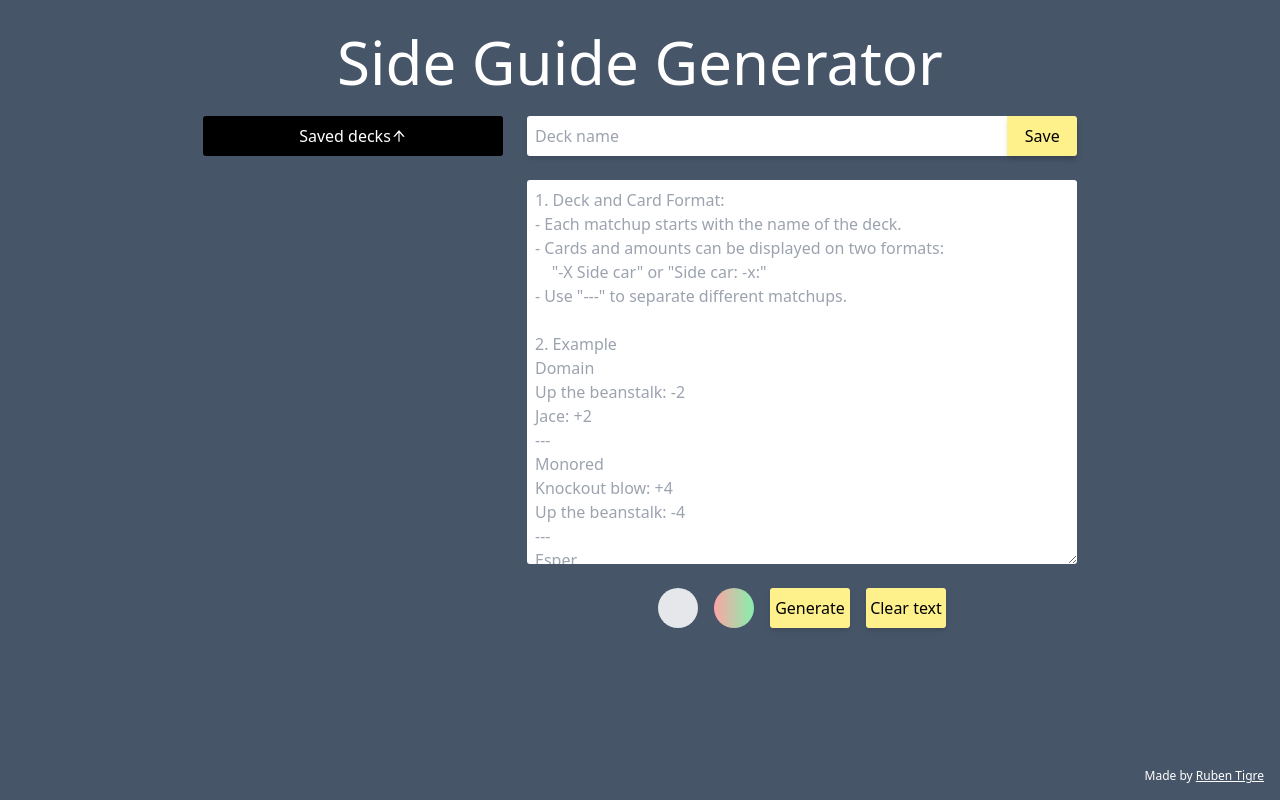
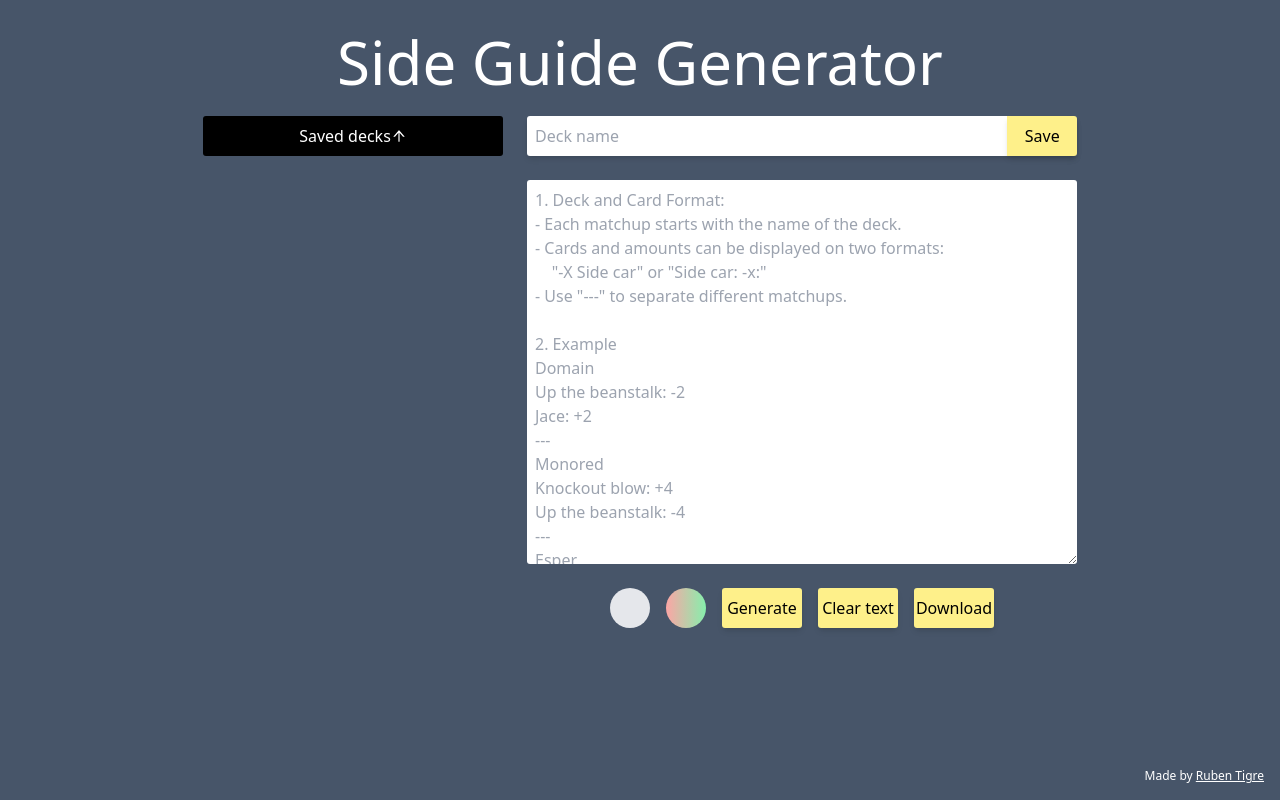
Before and after one commit to TigreDev/sideguidegenerator, a React (Create React App) app: page / in a window 1280 px wide. Built offline with nearby package versions, Linux system fonts and the light colour scheme.

Commit message:
finished download

```diff
--- a/package.json
+++ b/package.json
@@ -12,6 +12,7 @@
     "@types/react-dom": "^18.2.18",
     "autoprefixer": "^10.4.16",
     "classnames": "^2.5.1",
+    "html-to-image": "^1.11.11",
     "postcss": "^8.4.33",
     "postcss-cli": "^9.1.0",
     "postcss-preset-env": "^7.8.3",
--- a/src/MatchupTable.tsx
+++ b/src/MatchupTable.tsx
@@ -13,7 +13,7 @@ export function MatchupTable({ matchups, colorSchema }: { matchups: Matchup[], c
     const { getHeaderNameVariant, getMainCellVariant, getSideCellVariant } = useTableVariants(colorSchema);
 
     return (
-        <table>
+        <table id='print'>
             <thead>
                 <tr>
                     <th ></th>
--- a/src/components/Button/index.tsx
+++ b/src/components/Button/index.tsx
@@ -1,4 +1,5 @@
 import classNames from 'classnames';
+
 export type ButtonProps = React.ComponentProps<'button'> & {
     variant?: 'primary' | 'warning'
 }
@@ -6,9 +7,15 @@ export type ButtonProps = React.ComponentProps<'button'> & {
 const variants = {
     'primary': 'rounded-[3px] shadow-md bg-yellow-200 hover:bg-yellow-400 hover:shadow-lg',
     'warning': 'rounded-[3px] shadow-md bg-red-600 hover:bg-red-500 hover:shadow-lg',
+    'disabled': 'bg-gray-400 hover:bg-gray-400'
 }
 
 export const Button = ({ variant = 'primary', className, ...props }: ButtonProps) => {
-    const styles = classNames(variants[variant], className);
+    const styles = classNames(className, {
+        [variants.primary]: variant === 'primary',
+        [variants.warning]: variant === 'warning',
+        [variants.disabled]: !!props.disabled,
+
+    });
     return <button className={styles} {...props} />
 }
--- a/src/components/Home/GeneratorForm.tsx
+++ b/src/components/Home/GeneratorForm.tsx
@@ -2,6 +2,7 @@ import { MatchupTable } from "../../MatchupTable";
 import { useGeneratorForm } from "../../hooks/useGeneratorForm";
 import { placeholderText } from "../../utils/const";
 import { Button } from "../Button";
+import { PrintButton } from "../PrintButton/PrintButton";
 import { SaveDeckForm } from "../SaveDeckForm/SaveDeckForm";
 
 function GeneratorForm() {
@@ -11,13 +12,16 @@ function GeneratorForm() {
         <div className="flex flex-col items-center gap-6 ">
             <SaveDeckForm guide={guideText} />
             <textarea className="w-full min-h-32 md:min-h-96 md:w-[550px] px-2 py-2 overflow-y-scroll rounded-[3px]" value={guideText} onChange={handleChange} id='guideText' placeholder={placeholderText} />
-            <div className="flex flex-row gap-4">
+            <div className="flex flex-row gap-4 ">
                 <button className="bg-gray-200 rounded-full min-w-10 min-h-10 hover:bg-gray-300 " onClick={() => setColorSchema("grays")} />
                 <button className="bg-gradient-to-r from-red-300 to-green-300 rounded-full min-w-10 min-h-10 hover:bg-gradient-to-r hover:from-red-400 hover:to-green-400" onClick={() => setColorSchema("default")} />
                 <Button className="w-20 py-2" onClick={generateOutput}>Generate</Button>
                 <Button className="w-20 py-2" onClick={() => setGuideText("")}>Clear text</Button>
+                <PrintButton className="w-20 py-2" disabled={!guideOutput} />
             </div>
-            {guideOutput && <MatchupTable matchups={guideOutput} colorSchema={colorSchema} />}
+            <div >
+                {guideOutput && <MatchupTable matchups={guideOutput} colorSchema={colorSchema} />}
+            </div>
         </div>
     );
 }
--- /dev/null
+++ b/src/components/PrintButton/PrintButton.tsx
@@ -0,0 +1,24 @@
+import { toPng } from 'html-to-image';
+import { Button } from '../Button';
+export const PrintButton = (props: React.ComponentProps<'button'>) => {
+
+    const handleDownloadImage = () => {
+        const element = document.getElementById('print');
+        if (element === null) {
+            return
+        }
+
+        toPng(element, { cacheBust: true, })
+            .then((dataUrl) => {
+                const link = document.createElement('a')
+                link.download = 'my-image-name.png'
+                link.href = dataUrl
+                link.click()
+            })
+            .catch((err) => {
+                console.log(err)
+            })
+    }
+
+    return <Button className={props.className} {...props} onClick={handleDownloadImage}>Download</Button>
+}
--- a/src/components/SaveDeckForm/SaveDeckForm.tsx
+++ b/src/components/SaveDeckForm/SaveDeckForm.tsx
@@ -25,6 +25,7 @@ export const SaveDeckForm = ({ guide }: { guide: string }) => {
 
     }, [currentGuide]);
 
+
     const handleChange = (e: ChangeEvent<HTMLInputElement>) => {
         setDeckName(e.target.value)
     }
```
Also changed, not shown: 1 other file (tests, documents, lock files or other folders).
